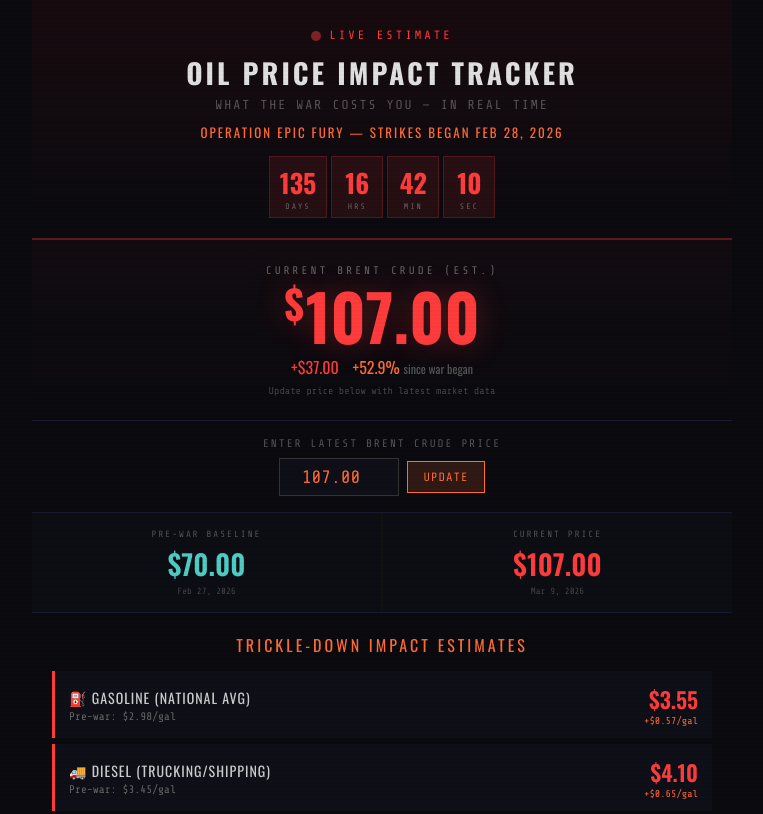
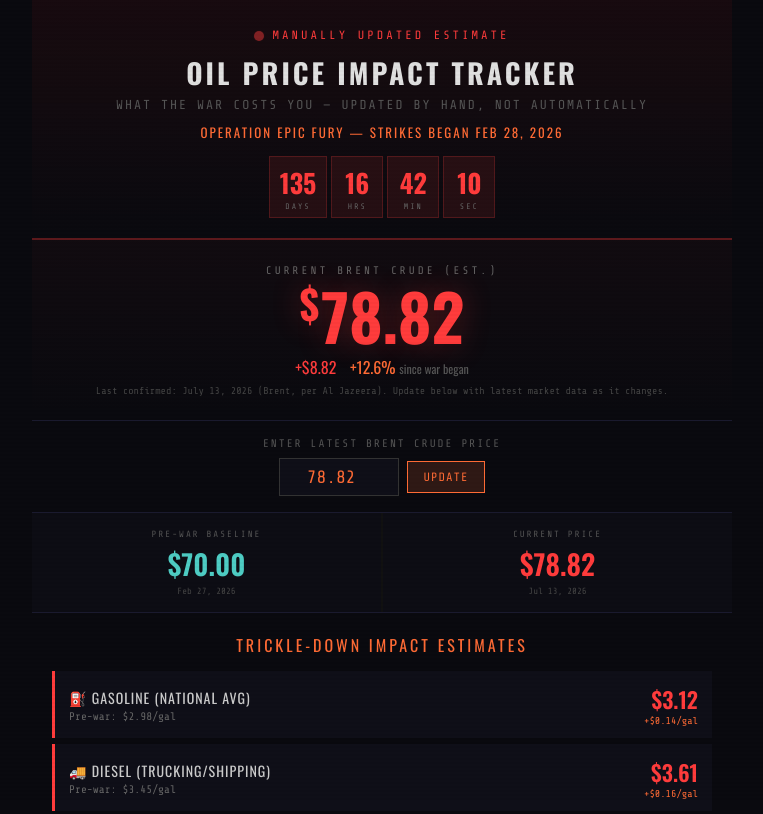
Before and after one commit to FrequencyFW/Tools, a plain HTML site: page oil-price-impact-tracker.html in a window 1280 px wide. Shown: the top 814 px of the page, without its empty margins (258-1021 px from the left). Drawn offline with nearby package versions, Linux system fonts and the light colour scheme.

Commit message:
Update oil-price-impact-tracker.html

```diff
--- a/oil-price-impact-tracker.html
+++ b/oil-price-impact-tracker.html
@@ -429,9 +429,9 @@
 <div class="container">
 
   <div class="header">
-    <div class="live-tag"><span class="live-dot"></span>LIVE ESTIMATE</div>
+    <div class="live-tag"><span class="live-dot"></span>MANUALLY UPDATED ESTIMATE</div>
     <h1>Oil Price Impact Tracker</h1>
-    <div class="subtitle">WHAT THE WAR COSTS YOU — IN REAL TIME</div>
+    <div class="subtitle">WHAT THE WAR COSTS YOU — UPDATED BY HAND, NOT AUTOMATICALLY</div>
     <div class="op-tag">OPERATION EPIC FURY — STRIKES BEGAN FEB 28, 2026</div>
 
     <div class="war-clock">
@@ -444,19 +444,19 @@
 
   <div class="price-section">
     <div class="price-label">Current Brent Crude (est.)</div>
-    <div class="price-display"><span class="dollar">$</span><span id="currentPrice">107.00</span></div>
+    <div class="price-display"><span class="dollar">$</span><span id="currentPrice">78.82</span></div>
     <div class="price-change">
-      <span class="up" id="changeAbs">+$37.00</span>
-      <span class="pct" id="changePct">+52.9%</span>
+      <span class="up" id="changeAbs">+$8.82</span>
+      <span class="pct" id="changePct">+12.6%</span>
       <span style="color:#555; font-size:12px;"> since war began</span>
     </div>
-    <div class="price-note">Update price below with latest market data</div>
+    <div class="price-note">Last confirmed: July 13, 2026 (Brent, per Al Jazeera). Update below with latest market data as it changes.</div>
   </div>
 
   <div class="input-section">
     <label>Enter latest Brent crude price</label>
     <div class="input-row">
-      <input type="number" id="priceInput" value="107.00" step="0.01" min="0">
+      <input type="number" id="priceInput" value="78.82" step="0.01" min="0">
       <button onclick="updatePrice()">UPDATE</button>
     </div>
   </div>
@@ -469,8 +469,8 @@
     </div>
     <div class="baseline-box">
       <div class="label">Current Price</div>
-      <div class="value after" id="baselineAfter">$107.00</div>
-      <div class="date" id="baselineDate">Mar 9, 2026</div>
+      <div class="value after" id="baselineAfter">$78.82</div>
+      <div class="date" id="baselineDate">Jul 13, 2026</div>
     </div>
   </div>
 
```
